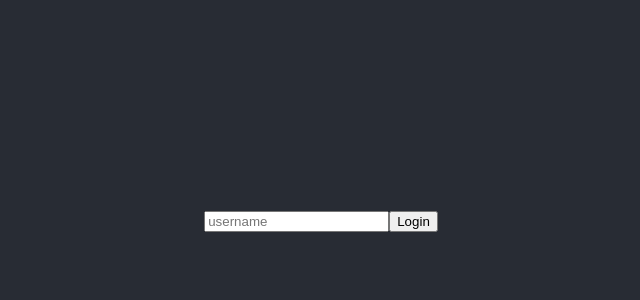
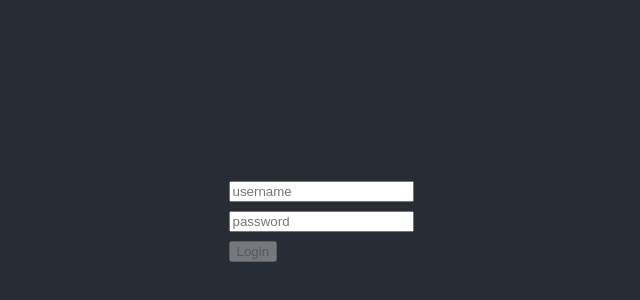
Before and after one commit to hoangph271/yinyang, a React (Create React App) app: page /auth in a window 1280 px wide. Shown: the part 182-482 px from the top of the page, without its empty margins (319-959 px from the left). Built offline with nearby package versions, Linux system fonts and the light colour scheme.

Commit message:
[🔥] Add auto loggin

```diff
--- a/src/providers/auth-provider.js
+++ b/src/providers/auth-provider.js
@@ -1,18 +1,66 @@
-import React, { createContext, useContext, useState } from 'react'
+import React, { createContext, useContext, useState, useEffect } from 'react'
+import { API_ROOT } from '../consts'
 
 const AuthContext = createContext()
 
+const fetchLogin = ({ username, password }) => {
+  return fetch(`${API_ROOT}/auth`, {
+    method: 'POST',
+    headers: { 'Content-Type': 'application/json' },
+    body: JSON.stringify({ username, password }),
+  })
+}
+
 const AuthProvider = ({ children }) => {
   const [auth, setAuth] = useState(null)
+  const [isLoading, setIsLoading] = useState(false)
 
-  const login = async () => {
-    // TODO: Handle login
-    const dummy = { username: '@HHP' } // FIXME: Remove dummy
-    setAuth(dummy)
+  useEffect(() => {
+    const loginWithStoredCredentials = async () => {
+      // FIXME: Handle loading case...?
+      setIsLoading(true)
+
+      const { id: username, password } = await navigator.credentials.get({ password: true })
+      const res = await fetchLogin({ username, password })
+
+      if (res.ok) {
+        const auth = await res.json()
+        setAuth(auth)
+      }
+
+      setIsLoading(false)
+    }
+
+    loginWithStoredCredentials()
+  }, [])
+
+  const login = async ({ username, password }) => {
+    // FIXME: Handle loading case...?
+    setIsLoading(true)
+
+    const res = await fetchLogin({ username, password })
+
+    if (res.ok) {
+      try {
+        const credentials = new window.PasswordCredential({
+          id: username,
+          password,
+        })
+        await navigator.credentials.store(credentials)
+      } catch (error) {
+        console.error('navigator.credentials.store(credentials) failed...!')
+        console.error(error)
+      }
+
+      const auth = await res.json()
+      setAuth(auth)
+    }
+
+    setIsLoading(false)
   }
 
   return (
-    <AuthContext.Provider value={{ auth, login }}>
+    <AuthContext.Provider value={{ auth, login, isLoading }}>
       {children}
     </AuthContext.Provider>
   )
--- a/src/views/login-screen.js
+++ b/src/views/login-screen.js
@@ -1,4 +1,4 @@
-import React, { useEffect } from 'react'
+import React, { useEffect, useState } from 'react'
 import styled from 'styled-components'
 import { useHistory } from 'react-router-dom'
 import { StandardLayout } from '../components'
@@ -6,9 +6,11 @@ import { useAuth } from '../providers'
 import { useQuery } from '../hooks'
 
 const LoginScreen = styled(({ className }) => {
-  const { auth, login } = useAuth()
+  const { auth, login, isLoading } = useAuth()
   const history = useHistory()
   const redirectUrl = useQuery().get('redirectUrl') || '/'
+  const [username, setUsername] = useState('')
+  const [password, setPassword] = useState('')
 
   useEffect(() => {
     if (auth) {
@@ -16,18 +18,38 @@ const LoginScreen = styled(({ className }) => {
     }
   }, [auth, history, redirectUrl])
 
-  const handleSubmit = (e) => {
+  const handleSubmit = async (e) => {
     e.preventDefault()
-    login()
+
+    await login({ username, password })
   }
 
   return (
     <StandardLayout className={className}>
       <form onSubmit={handleSubmit}>
-        <input type="text" placeholder="username" />
-        <button type="submit">
-          {'Login'}
-        </button>
+        <div>
+          <input
+            name="username"
+            type="text"
+            value={username}
+            placeholder="username"
+            onChange={e => setUsername(e.target.value)}
+          />
+        </div>
+        <div>
+          <input
+            name="password"
+            type="password"
+            value={password}
+            placeholder="password"
+            onChange={e => setPassword(e.target.value)}
+          />
+        </div>
+        <div>
+          <button type="submit" disabled={isLoading}>
+            {'Login'}
+          </button>
+        </div>
       </form>
     </StandardLayout>
   )
```
